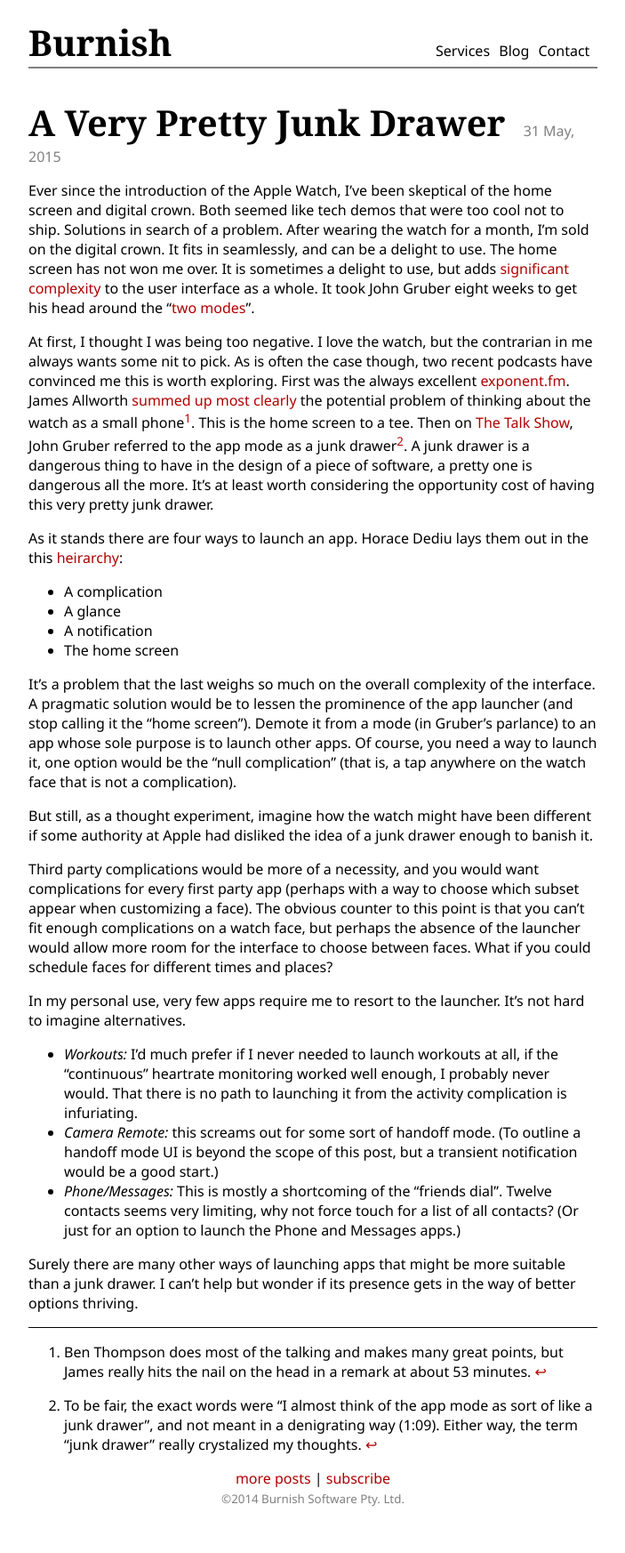
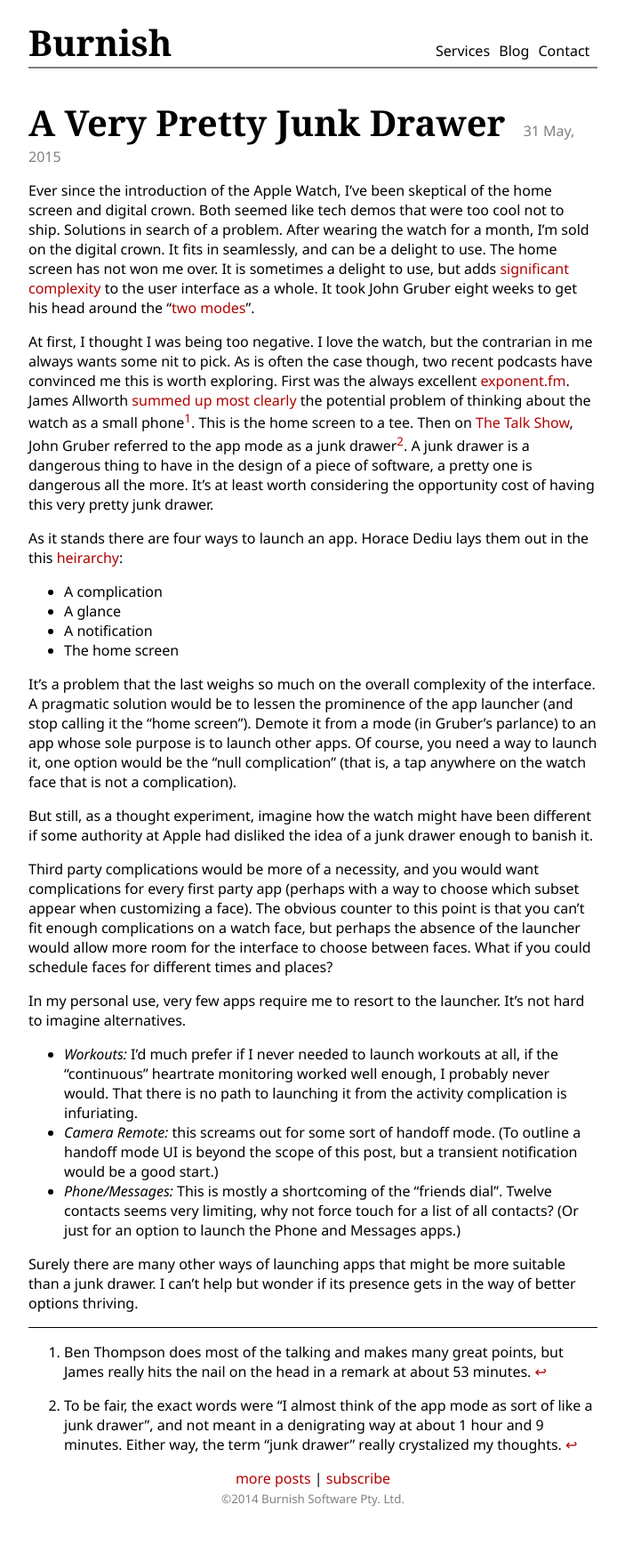
Before and after one commit to burnish/burnish.github.com, a Jekyll site: the page built from _posts/2015-05-31-a-very-pretty-junk-drawer.md, in a window 1280 px wide. Shown: the whole page at 89% size, without its empty margins (288-991 px from the left). Built offline with Jekyll 4.4.1, drawn with Linux system fonts in a browser that asks for light colours.

Commit message:
Created :_posts/2015-05-31-a-very-pretty-junk-drawer.md

```diff
--- a/_posts/2015-05-31-a-very-pretty-junk-drawer.md
+++ b/_posts/2015-05-31-a-very-pretty-junk-drawer.md
@@ -31,11 +31,11 @@
 Surely there are many other ways of launching apps that might be more suitable than a junk drawer. I can't help but wonder if its presence gets in the way of better options thriving.
 
 [^1]: Ben Thompson does most of the talking and makes many great points, but James really hits the nail on the head in a remark at about 53 minutes.
-[^2]: To be fair, the exact words were "I almost think of the app mode as sort of like a junk drawer", and not meant in a denigrating way (1:09). Either way, the term "junk drawer" really crystalized my thoughts.
+[^2]: To be fair, the exact words were "I almost think of the app mode as sort of like a junk drawer", and not meant in a denigrating way at about 1 hour and 9 minutes. Either way, the term "junk drawer" really crystalized my thoughts.
 
 [no-place-like-home]: https://medium.com/backchannel/for-the-apple-watch-there-s-no-place-like-home-and-that-s-a-problem-b37810b6fd34
 [two-modes]: http://daringfireball.net/2015/05/apple_watch_interaction_model
 [exponent]: http://exponent.fm
 [exponent-watch-that-does-stuff]: http://exponent.fm/episode-045-its-a-watch-that-does-stuff/
 [move-to-frisco]: http://daringfireball.net/thetalkshow/2015/05/23/ep-120
-[battle-for-the-wrist]: http://www.asymco.com/2015/04/23/the-battle-for-the-wrist/
+[battle-for-the-wrist]: http://www.asymco.com/2015/04/23/the-battle-for-the-wrist
```
